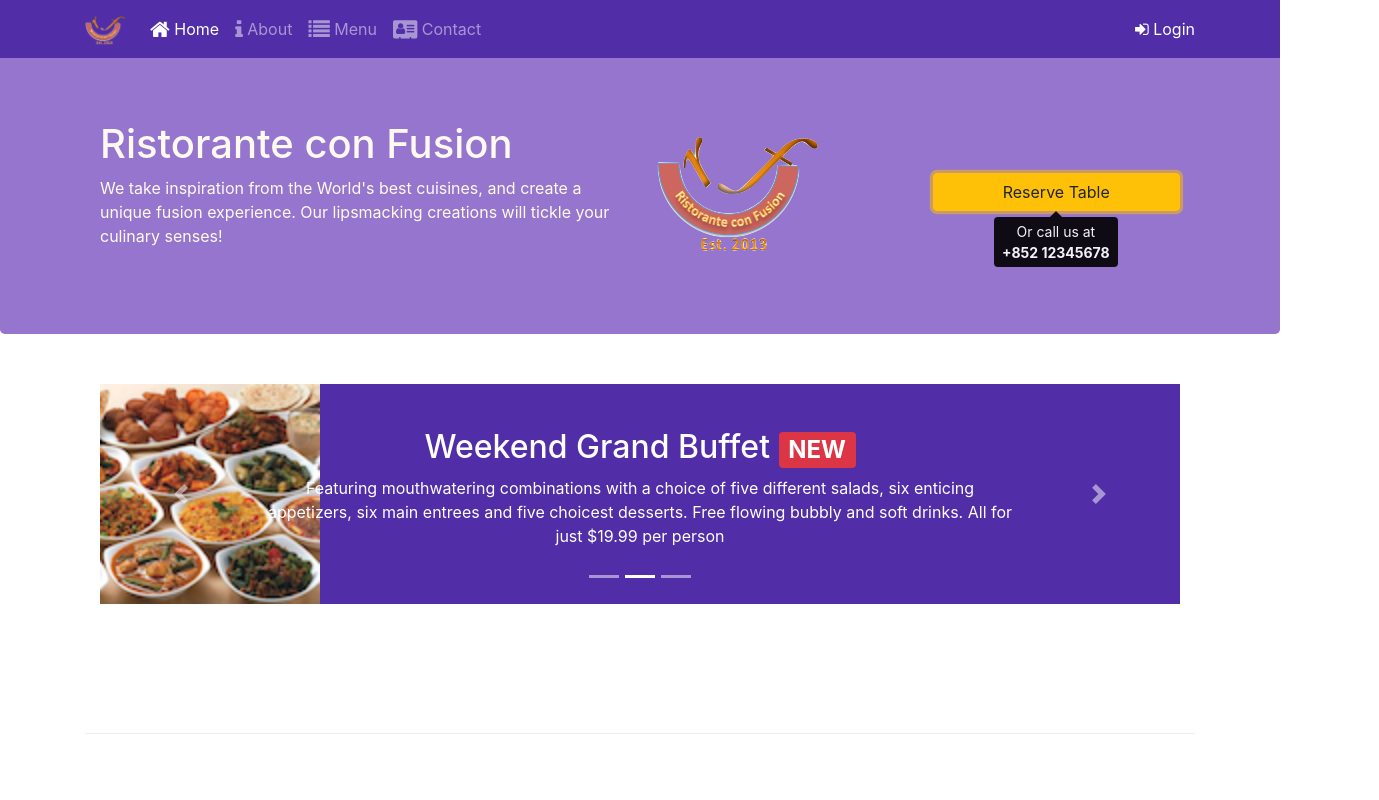
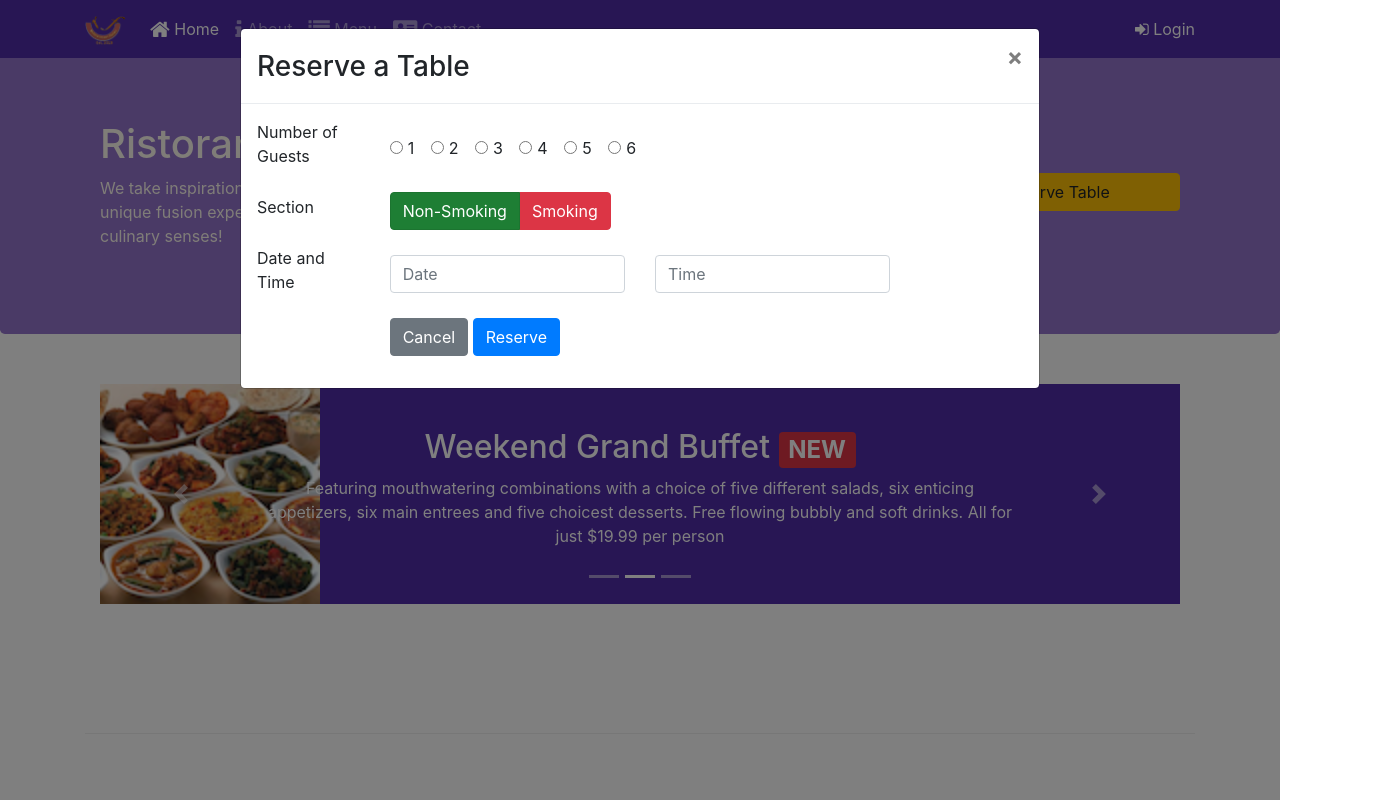
Before and after one commit to Oishani/Learning-Bootstrap4, a website: page index.html in a window 1280 px wide. Both pictures are taken after a click on the button "Reserve Table". Shown: the top 800 px of the page, 1379 px wide, since content can reach past the window. Drawn offline with nearby package versions, Linux system fonts and the light colour scheme.

Commit message:
Assignment 2 & 3 complete

```diff
--- a/index.html
+++ b/index.html
@@ -44,7 +44,6 @@
 
     <div id="loginModal" class="modal fade" role="dialog">
         <div class="modal-dialog modal-lg" role="content">
-            <!-- Modal content-->
             <div class="modal-content">
                 <div class="modal-header">
                     <h4 class="modal-title">Login </h4>
@@ -82,21 +81,117 @@
         </div>
     </div>
 
+    <div class="modal fade" tabindex="-1" role="dialog" id="reserveFormModal">
+        <div class="modal-dialog modal-lg" role="document">
+            <div class="modal-content">
+                <form method="POST">
+                    <div class="modal-header">
+                        <h3 class="modal-title">Reserve a Table</h3>
+                        <button type="button" class="close" data-dismiss="modal" aria-label="Close">
+                            <span aria-hidden="true">&times;</span>
+                        </button>
+                    </div>
+                    <div class="modal-body">
+                        <div class="form-group row align-items-center">
+                            <div class="col-12 col-sm-2">
+                                <label for="numguests">Number of Guests</label>
+                            </div>
+                            <div class="col-12 col-sm-10">
+                                <div class="form-check form-check-inline">
+                                    <input class="form-check-input" type="radio" name="numguests" id="numguests1"
+                                        value="1">
+                                    <label class="form-check-label" for="numguests1">1</label>
+                                </div>
+
+                                <div class="form-check form-check-inline">
+                                    <input class="form-check-input" type="radio" name="numguests" id="numguests2"
+                                        value="1">
+                                    <label class="form-check-label" for="numguests2">2</label>
+                                </div>
+
+                                <div class="form-check form-check-inline">
+                                    <input class="form-check-input" type="radio" name="numguests" id="numguests3"
+                                        value="1">
+                                    <label class="form-check-label" for="numguests3">3</label>
+                                </div>
+
+                                <div class="form-check form-check-inline">
+                                    <input class="form-check-input" type="radio" name="numguests" id="numguests4"
+                                        value="1">
+                                    <label class="form-check-label" for="numguests4">4</label>
+                                </div>
+
+                                <div class="form-check form-check-inline">
+                                    <input class="form-check-input" type="radio" name="numguests" id="numguests5"
+                                        value="1">
+                                    <label class="form-check-label" for="numguests5">5</label>
+                                </div>
+
+                                <div class="form-check form-check-inline">
+                                    <input class="form-check-input" type="radio" name="numguests" id="numguests6"
+                                        value="1">
+                                    <label class="form-check-label" for="numguests6">6</label>
+                                </div>
+
+                            </div>
+                        </div>
+
+                        <div class="row form-group align-items-center">
+                            <div class="col-12 col-sm-2">
+                                <label>Section</label>
+                            </div>
+                            <div class="col-12 col-sm-10">
+                                <div class="btn-group btn-group-toggle" data-toggle="buttons">
+                                    <label class="btn btn-success active">
+                                        <input type="radio" name="section" id="section1" autocomplete="off" checked>
+                                        Non-Smoking
+                                    </label>
+                                    <label class="btn btn-danger">
+                                        <input type="radio" name="section" id="section2" autocomplete="off"> Smoking
+                                    </label>
+                                </div>
+                            </div>
+                        </div>
+
+                        <div class="row form-group align-items-center">
+                            <div class="col-12 col-sm-2">
+                                <label>Date and Time</label>
+                            </div>
+                            <div class="col-12 col-sm-4">
+                                <input type="text" placeholder="Date" name="date" id="date" class="form-control">
+                            </div>
+                            <div class="col-12 col-sm-4">
+                                <input type="text" placeholder="Time" name="time" id="time" class="form-control">
+                            </div>
+                        </div>
+
+                        <div class="row form-group">
+                            <div class="col-12 offset-sm-2">
+                                <button type="button" class="btn btn-secondary" data-dismiss="modal">Cancel</button>
+                                <button type="submit" class="btn btn-primary">Reserve</button>
+                            </div>
+                        </div>
+                    </div>
+                </form>
+            </div>
+        </div>
+    </div>
+
     <header class="jumbotron">
         <div class="container">
             <div class="row row-header">
                 <div class="col-12 col-sm-6">
                     <h1>Ristorante con Fusion</h1>
                     <p>We take inspiration from the World's best cuisines, and create a unique fusion experience. Our
-                        lipsmacking creations will tickle your culinary senses!</p>
+                        lipsmacking
+                        creations will tickle your culinary senses!</p>
                 </div>
                 <div class="col-12 col-sm align-self-center">
-                    <img src="img/logo.png" class="img-fluid" alt="">
+                    <img src="img/logo.png" class="img-fluid">
                 </div>
                 <div class="col-12 col-sm align-self-center">
-                    <button class="btn btn-block btn-warning" id="reserveTableButton" data-toggle="tooltip"
-                        data-html="true" title="Or call us at <br><strong>+852 12345678</strong>"
-                        data-placement="bottom">Reserve Table</a>
+                    <button class="btn btn-block btn-warning" id="reserveTableButton" data-toggle="modal"
+                        data-target="#reserveFormModal">Reserve Table</a>
                 </div>
             </div>
         </div>
@@ -213,7 +308,7 @@
             </div>
         </div>
 
-        <form method="POST">
+        <!-- <form method="POST">
             <div class="modal-header bg-warning text-white">
                 <h3 class="modal-title">Reserve a Table</h3>
             </div>
@@ -274,7 +369,7 @@
                     </div>
                 </div>
             </div>
-        </form>
+        </form> -->
 
         <footer class="footer">
             <div class="container">
@@ -327,11 +422,6 @@
         <script src="node_modules/jquery/dist/jquery.slim.min.js"></script>
         <script src="node_modules/popper.js/dist/umd/popper.min.js"></script>
         <script src="node_modules/bootstrap/dist/js/bootstrap.min.js"></script>
-        <script>
-            $(document).ready(function () {
-                $('[data-toggle="tooltip"]').tooltip();
-            });
-        </script>
 </body>
 
 </html>
```
